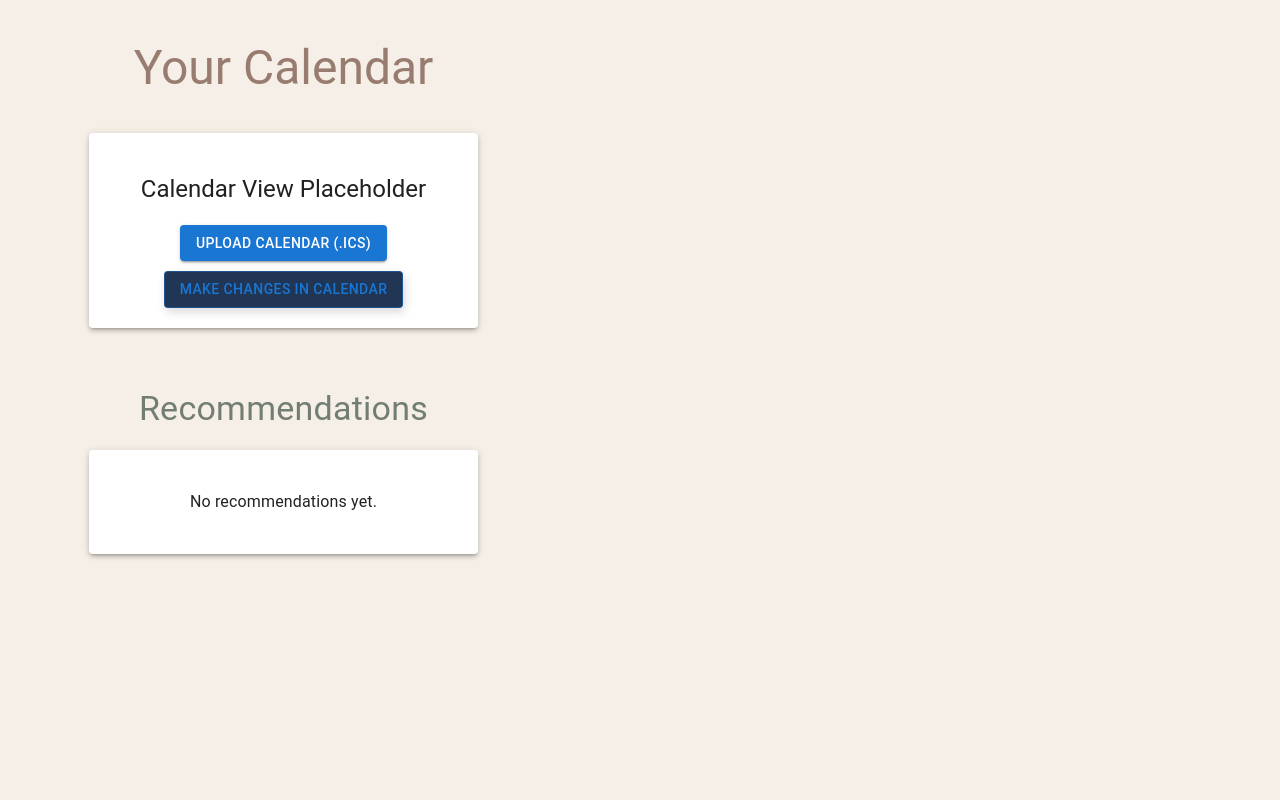
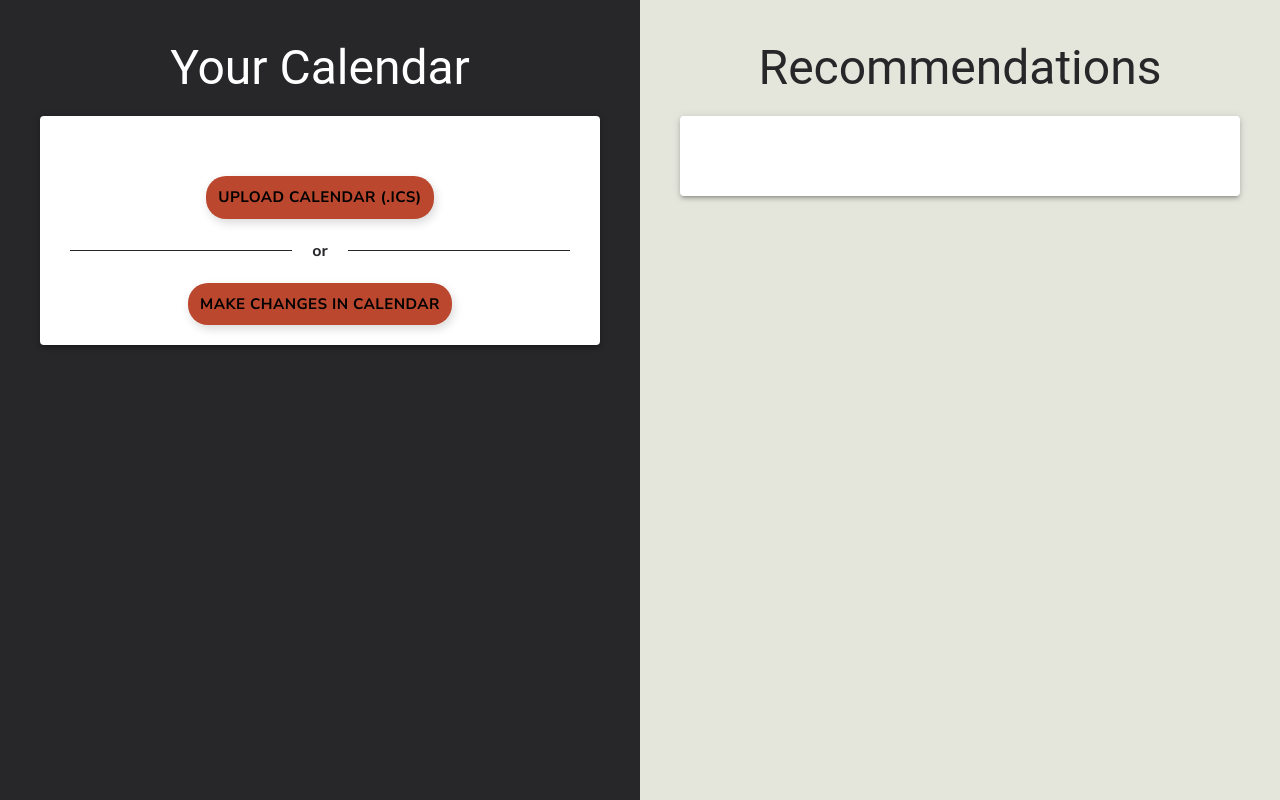
Before and after one commit to Trust-Worthy/WhenDoWeEven-_frontend, a React (Vite) app in the folder when-do-we-even/: page /eventlogin in a window 1280 px wide. Built offline with nearby package versions, Linux system fonts and the light colour scheme.

Commit message:
Change color

```diff
--- a/when-do-we-even/src/index.css
+++ b/when-do-we-even/src/index.css
@@ -1,8 +1,8 @@
 @import "tailwindcss";
-@import url('https://fonts.googleapis.com/css2?family=Playfair+Display:wght@400;700&family=Merriweather:wght@300;400;700&family=Cormorant+Garamond:wght@300;400;700&display=swap');
+@import url('https://fonts.googleapis.com/css2?family=Nunito+Sans:wght@400;700&display=swap');
 
 :root {
-  font-family: 'Merriweather', serif; /* Elegant serif font */
+  font-family: 'Nunito Sans', sans-serif; /* Nunito Sans for all text */
   line-height: 1.5;
   font-weight: 400;
 
@@ -18,19 +18,19 @@
 
 /* Override input text styles */
 .MuiInputBase-input {
-  font-family: 'Merriweather', serif;
+  font-family: 'Nunito Sans', sans-serif;
 }
 
 /* Override label styles */
 .MuiInputLabel-root {
-  font-family: 'Merriweather', serif;
+  font-family: 'Nunito Sans', sans-serif;
 }
 
 a {
   font-weight: 500;
   color: #646cff;
   text-decoration: inherit;
-  font-family: 'Cormorant Garamond', serif;
+  font-family: 'Nunito Sans', sans-serif;
 }
 a:hover {
   color: #535bf2;
@@ -42,7 +42,7 @@ body {
   place-items: center;
   min-width: 320px;
   min-height: 100vh;
-  font-family: 'Merriweather', serif;
+  font-family: 'Nunito Sans', sans-serif;
 }
 
 h1 {
@@ -50,48 +50,48 @@ h1 {
   line-height: 2.0;
   margin-left: 10%;
   color: #000000;
-  font-family: 'Playfair Display', serif; /* Fancy title font */
+  font-family: 'Nunito Sans', sans-serif; /* Using Nunito Sans for titles */
   font-weight: 700;
 }
 
+/* Button styling */
 button {
-  border-radius: 8px;
+  border-radius: 30px;
   border: 1px solid transparent;
   padding: 0.8em 1.5em;
   font-size: 1.1em;
   font-weight: 700;
-  font-family: 'Merriweather', serif; /* Elegant button font */
-  background-color: #808D7C; /* Button color */
-  color: white; /* Text color for contrast */
+  font-family: 'Nunito Sans', sans-serif; /* Use Nunito Sans */
+  background-color: #F2613F !important; /* Updated button color */
+  color: #000000 !important; /* Set button text to a dark color */
   cursor: pointer;
   transition: background-color 0.3s ease-in-out;
-  border-radius: 6px;
   box-shadow: 2px 4px 10px rgba(0, 0, 0, 0.15);
 }
 
 button:hover {
-  background-color: #9CA986; /* Hover effect */
+  background-color: #F2613F !important; /* Keeping the same color on hover */
   transform: scale(1.05);
 }
 
 button:focus,
 button:focus-visible {
   outline: 4px auto -webkit-focus-ring-color;
+  border-radius: 30px;
 }
 
 @media (prefers-color-scheme: light) {
   :root {
     color: #727D73;
     background-color: #ffffff;
+    border-radius: 30px;
   }
   a:hover {
     color: #747bff;
   }
   button {
-    background-color: #808D7C; /* Button color */
+    background-color: #F2613F; /* Updated button color for light mode */
     color: white; /* Text color for contrast */
-  }
-  button:hover {
-    background-color: #9CA986; /* Hover effect */
+    border-radius: 100px;
   }
 }
--- a/when-do-we-even/src/pages/EventLoginPage.css
+++ b/when-do-we-even/src/pages/EventLoginPage.css
@@ -1,38 +1,119 @@
-@import url('https://fonts.googleapis.com/css2?family=Playfair+Display:wght@400;700&family=Merriweather:wght@300;400;700&family=Cormorant+Garamond:wght@300;400;700&display=swap');
+@import url('https://fonts.googleapis.com/css2?family=Nunito+Sans:wght@400;700&display=swap');
 
+/* Make the entire page fill the viewport */
 .event-login-page {
+  background-color: #3B1C32;
+  width: 100vw;
+  height: 100vh;
+  margin: 0;
+  padding: 0;
   display: flex;
-  flex-direction: column;
-  align-items: center;
-  background-color: #F5EFE7;
-  padding: 40px;
-  min-height: 100vh;
 }
 
-.title {
-  font-family: 'Playfair Display', serif;
-  color: #8B7153;
+/* Split the page into two sections that span the full width and height */
+.split-page {
+  display: flex;
+  width: 100%;
+  height: 100%;
+  /* Remove the max-width and box-shadow if you want a truly edge-to-edge design */
+  border-radius: 0;
+  overflow: hidden;
 }
 
+/* Left Section: Calendar */
+.left-section {
+  flex: 1;
+  background-color: #27272a; /* slightly darker */
+  padding: 40px;
+  box-sizing: border-box;
+}
+
+/* Right Section: Recommendations */
+.right-section {
+  flex: 1;
+  background-color: #E4E5DB; /* lighter than the left */
+  padding: 40px;
+  box-sizing: border-box;
+}
+
+/* Typography for both sections */
+.typography {
+    font-family: 'Nunito Sans', sans-serif;
+    color: #ffffff !important;
+    text-align: center;
+}
+
+/* Typography for both sections */
+.typography1 {
+    font-family: 'Nunito Sans', sans-serif;
+    color: #27272a !important;
+    text-align: center;
+}
+
+
+/* Calendar container and view */
 .calendar-container {
-  width: 80%;
-  max-width: 1200px;
-  margin: 20px 0;
+  margin-top: 20px;
 }
 
 .calendar-view {
   width: 100%;
   padding: 20px;
-  background-color: #D8C4B6;
+  background-color: #3B1C32;
   text-align: center;
   border-radius: 8px;
 }
 
+/* Recommendations section */
 .recommendations-section {
-  width: 80%;
-  max-width: 1200px;
-  margin: 20px 0;
-  background-color: #D8C4B6;
+  margin-top: 20px;
+  background-color: #EAE2D8;
   border-radius: 8px;
   padding: 20px;
 }
+
+/* Button styles */
+button {
+  margin-top: 20px;
+  background-color: #32012F !important;
+  color: white;
+  border: none;
+  padding: 12px 18px;
+  font-size: 1.1em;
+  font-family: 'Nunito Sans', sans-serif;
+  font-weight: 700;
+  letter-spacing: 0.5px;
+  cursor: pointer;
+  transition: background-color 0.3s ease-in-out;
+  border-radius: 6px;
+  box-shadow: 2px 4px 10px rgba(0, 0, 0, 0.15);
+}
+
+button:hover {
+  background-color: #3E5879 !important;
+  transform: scale(1.05);
+}
+
+.divider {
+    display: flex;
+    justify-content: center;
+    align-items: center;
+    position: relative;
+    margin: 20px 0;
+    font-family: 'Nunito Sans', sans-serif;
+    color: #27272a;
+}
+
+.divider::before,
+.divider::after {
+    content: "";
+    flex: 1;
+    border-bottom: 1px solid #27272a;
+    margin: 0 10px;
+}
+
+.divider span {
+    background: transparent;
+    padding: 0 10px;
+    font-weight: bold;
+}
--- a/when-do-we-even/src/pages/EventLoginPage.jsx
+++ b/when-do-we-even/src/pages/EventLoginPage.jsx
@@ -15,18 +15,20 @@ const EventLoginPage = () => {
 
   const handleMakeChanges = () => {
     // Simulate making manual changes in the calendar that update the recommendations.
-    setRecommendations(["Updated Suggestion 1", "Updated Suggestion 2", "Updated Suggestion 3"]);
+    setRecommendations([]);
   };
 
   return (
     <div className="event-login-page">
-      <Typography variant="h3" className="title" align="center" gutterBottom>
+      <div className="split-page">
+        {/* Left Section: Your Calendar */}
+        <div className="left-section">
+          <Typography variant="h3" className="typography" align="center" gutterBottom>
             Your Calendar
           </Typography>
           <div className="calendar-container">
           <Paper elevation={3} className="calendar-view">
-          <Typography variant="h5" align="center" style={{ padding: '20px' }}>
-            Calendar View Placeholder
+            <Typography variant="h5" className="typography" align="center" style={{ padding: '20px' }}>
             </Typography>
             <input
                 accept=".ics"
@@ -36,33 +38,64 @@ const EventLoginPage = () => {
                 onChange={handleFileUpload}
             />
             <label htmlFor="upload-calendar">
-            <Button variant="contained" color="primary" component="span">
+            <Button
+                variant="contained"
+                component="span"
+                sx={{
+                backgroundColor: '#3B1C32',
+                '&:hover': { backgroundColor: '#3B1C32' },
+                }}
+            >
                 Upload Calendar (.ics)
             </Button>
             </label>
-          <Button onClick={handleMakeChanges} variant="outlined" color="primary" style={{ marginTop: '10px' }}>
-            Make Changes in Calendar
+            {/* Divider with "or" */}
+            <div className="divider">
+                <span>or</span>
+            </div>
+            <Button
+                variant="contained"
+                component="span"
+                sx={{
+                backgroundColor: '#3B1C32',
+                '&:hover': { backgroundColor: '#3B1C32' },
+                }}
+            >
+                Make changes in calendar
             </Button>
             </Paper>
           </div>
-
-      <Typography variant="h4" align="center" style={{ marginTop: '40px' }}>
+        </div>
+        {/* Right Section: Recommendations */}
+        <div className="right-section">
+        <Typography variant="h3" className="typography1" align="center" gutterBottom>
             Recommendations
         </Typography>
         <Paper elevation={3} className="recommendations-section">
             {recommendations.length === 0 ? (
-          <Typography variant="body1" align="center" style={{ padding: '20px' }}>
-            No recommendations yet.
+            <Typography
+                variant="body1"
+                className="typography"
+                align="center"
+                style={{ padding: '20px', color: '#3B1C32' }}
+            >
             </Typography>
             ) : (
             recommendations.map((rec, index) => (
-            <Typography key={index} variant="body1" style={{ padding: '10px' }}>
+                <Typography
+                key={index}
+                variant="body1"
+                className="typography"
+                style={{ padding: '10px' }}
+                >
                 {rec}
                 </Typography>
             ))
             )}
         </Paper>
         </div>
+      </div>
+    </div>
   );
 };
 
--- a/when-do-we-even/src/pages/LandingCreateEventPage.css
+++ b/when-do-we-even/src/pages/LandingCreateEventPage.css
@@ -1,25 +1,82 @@
-@import url('https://fonts.googleapis.com/css2?family=Playfair+Display:wght@400;700&family=Merriweather:wght@300;400;700&family=Cormorant+Garamond:wght@300;400;700&display=swap');
+@import "tailwindcss";
+@import url('https://fonts.googleapis.com/css2?family=Nunito+Sans:wght@400;700&display=swap');
 
 /* Set a global font rule for most elements */
 body, html,
 h1, h2,
 input, textarea, select, button {
-  font-family: 'Merriweather', serif; /* Using the elegant font from our import */
-}
-/* Override input text styles */
-.MuiInputBase-input {
-  font-family: 'Merriweather', serif;
+  font-family: 'Nunito Sans', sans-serif;
 }
 
-/* Override label styles */
+/* Label color override */
 .MuiInputLabel-root {
-  font-family: 'Merriweather', serif;
+  color: #4f4f4f !important;
 }
+
+/* Override for input text color in outlined TextFields */
+.MuiOutlinedInput-input {
+  color: white !important;
+}
+
+/* Label color when focused */
+.MuiInputLabel-root.Mui-focused {
+  color: #4f4f4f !important;
+}
+
+/* Input text color override */
+.MuiOutlinedInput-root {
+  color: #4f4f4f !important;
+}
+
+/* Outline border color override */
+.MuiOutlinedInput-notchedOutline {
+  border-color: #4f4f4f !important;
+}
+
+/* Placeholder color override (if needed) */
+.MuiInputBase-input::placeholder {
+  color: #4f4f4f !important;
+}
+
+/* Override for contained buttons */
+.MuiButton-contained {
+  background-color: #bb482e !important;
+  color: #000000 !important;
+  font-weight: 700 !important;
+  border-radius: 20px !important;
+  padding: 8px 12px !important;       /* Reduced padding */
+  font-size: 0.95em !important;       /* Reduced font size */
+  font-family: 'Nunito Sans', sans-serif !important;
+  letter-spacing: 0.5px;
+  box-shadow: 2px 4px 10px rgba(0, 0, 0, 0.15) !important;
+  transition: background-color 0.3s ease-in-out !important;
+}
+
+.MuiButton-contained:hover {
+  background-color: #F2613F !important;
+  transform: scale(1.05);
+}
+
 /* Existing rules */
 body, html {
   height: 100%;
   margin: 0;
-  background-color: #F5EFE7;
+  background-color: #141416;
+}
+
+/* Limit the width of all form controls (TextFields, Selects, etc.) to 350px */
+.landing-create-event-page form .MuiFormControl-root {
+  max-width: 350px;
+  margin-left: auto;
+  margin-right: auto;
+}
+
+/* Limit the width of all form controls (TextFields, Selects, buttons, etc.) to 350px */
+.landing-create-event-page form .MuiFormControl-root,
+.landing-create-event-page form button {
+  max-width: 350px;
+  margin-left: auto;
+  margin-right: auto;
 }
 
 .landing-create-event-page {
@@ -27,25 +84,28 @@ body, html {
   flex-direction: column;
   justify-content: center;
   align-items: center;
+  text-align: center;
   height: 100vh;
-  background-color: #F5EFE7;
+  background-color: #141416;
+  align-items: center;
 }
 
 .title {
   font-size: 2.8em;
   font-weight: 700;
-  font-family: 'Playfair Display', serif; /* Keeping title distinct if desired */
-  color: #997C70 !important;
+  font-family: 'Nunito Sans', sans-serif;
+  color: #b4b4b4 !important;
   text-align: center;
   margin-bottom: 20px;
   margin-left: 27%;
+  align-items: center;
 }
 
 h2 {
-  font-family: 'Cormorant Garamond', serif;
+  font-family: 'Nunito Sans', sans-serif;
   font-size: 1.8em;
   font-weight: 700;
-  color: #585e54;
+  color: #b4b4b4;
 }
 
 .card {
@@ -53,11 +113,12 @@ h2 {
   width: 80%;
   max-width: 1200px;
   height: 75%;
-  background-color: #D8C4B6;
+  background-color: #1A1A1D;
   box-shadow: 0 4px 8px rgba(0, 0, 0, 0.1);
-  border-radius: 8px;
+  border-radius: 20px;
   overflow: hidden;
   margin-left: 25%;
+  align-items: center;
 }
 
 .left-side, .right-side {
@@ -71,29 +132,29 @@ h2 {
 }
 
 .vertical-line {
-  width: 1px;
+  width: 0.5px;
   height: 90%;
-  background-color: #727D73;
+  background-color: #4f4f4f;
   align-self: center;
 }
 
 button {
-  margin-top: 20px;
-  background-color: #213555 !important; /* Default button color */
-  color: white;
+  margin-top: 30px;
+  background-color: #3edd77 !important; /* Default button color */
+  color: #b4b4b4 !important;            /* Button text color set to #b4b4b4 */
   border: none;
   padding: 12px 18px;
-  font-size: 1.1em;
-  font-family: 'Merriweather', serif; /* Ensure buttons use our imported font */
-  font-weight: 700;
+  font-size: 1.2em;
+  font-family: 'Nunito Sans', sans-serif;
+  font-weight: 1000; /* Bold text */
   letter-spacing: 0.5px;
   cursor: pointer;
   transition: background-color 0.3s ease-in-out;
-  border-radius: 6px;
-  box-shadow: 2px 4px 10px rgba(0, 0, 0, 0.15);
+  border-radius: 100px;
+  box-shadow: 2px 4px 10px #fffefe26;
 }
 
 button:hover {
-  background-color: #3E5879 !important; /* Hover color */
+  background-color: #3edd77 !important;
   transform: scale(1.05);
 }
--- a/when-do-we-even/src/pages/LandingCreateEventPage.jsx
+++ b/when-do-we-even/src/pages/LandingCreateEventPage.jsx
@@ -5,7 +5,6 @@ import './LandingCreateEventPage.css';
 const LandingCreateEventPage = () => {
   const [eventName, setEventName] = useState('');
   const [date, setDate] = useState('');
-  // In LandingCreateEventPage.jsx, update the timezone state initialization:
   const [timezone, setTimezone] = useState('');
   const [startTime, setStartTime] = useState('09:00');
   const [endTime, setEndTime] = useState('17:00');
@@ -92,7 +91,7 @@ const LandingCreateEventPage = () => {
               onChange={(e) => setEndTime(e.target.value)}
             />
 
-            <Button type="submit" variant="contained" color="primary" fullWidth>Create Event</Button>
+            <Button type="submit" variant="contained" color="white" fullWidth>Create Event</Button>
           </form>
         </div>
         <div className="vertical-line"></div>
@@ -118,7 +117,7 @@ const LandingCreateEventPage = () => {
               onChange={(e) => setPassword(e.target.value)}
               required
             />
-            <Button type="submit" variant="contained" color="primary" fullWidth>Login</Button>
+            <Button type="submit" variant="contained" color="white" fullWidth>Login</Button>
           </form>
         </div>
       </div>
```
Lines whose indentation alone changed are shown as unchanged.
